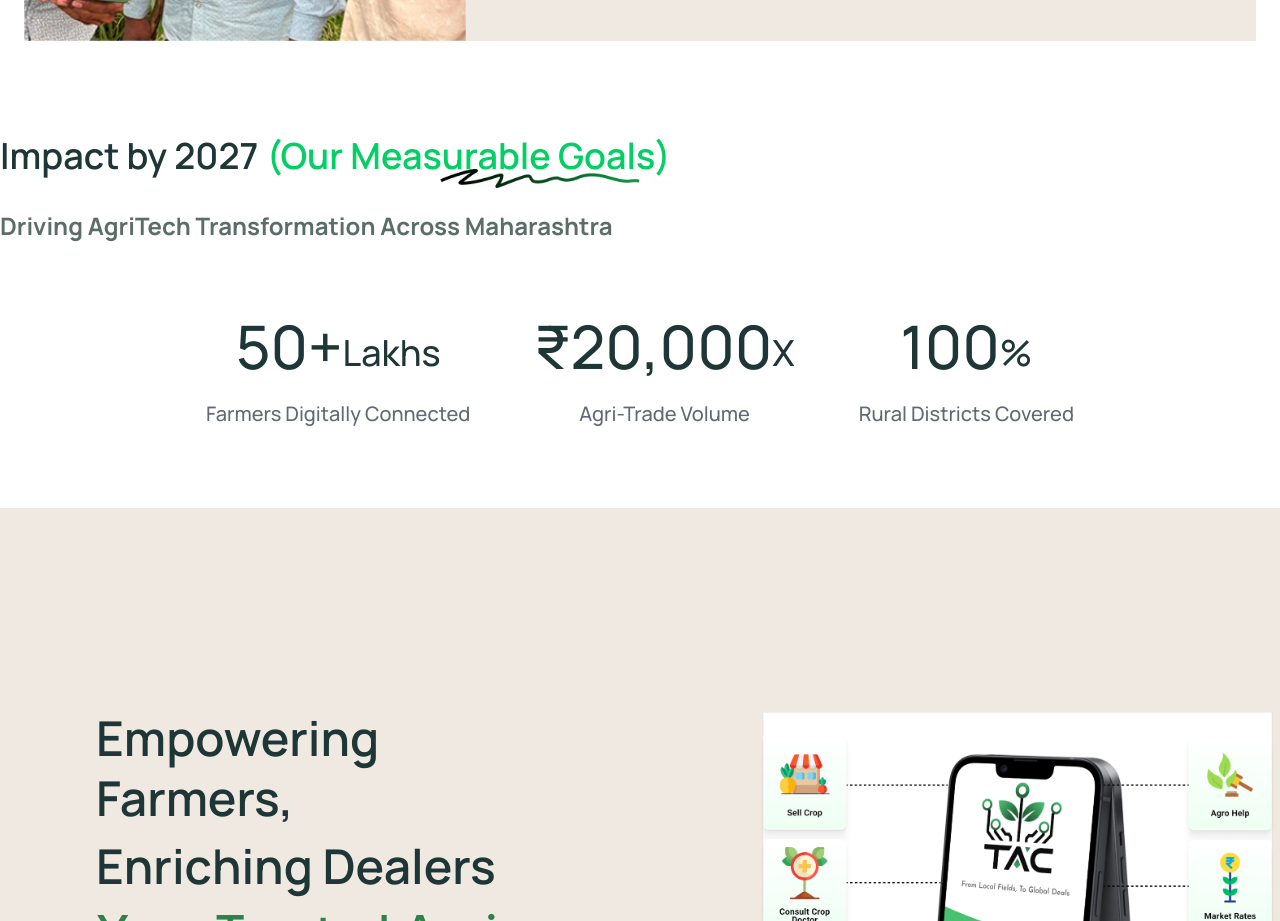
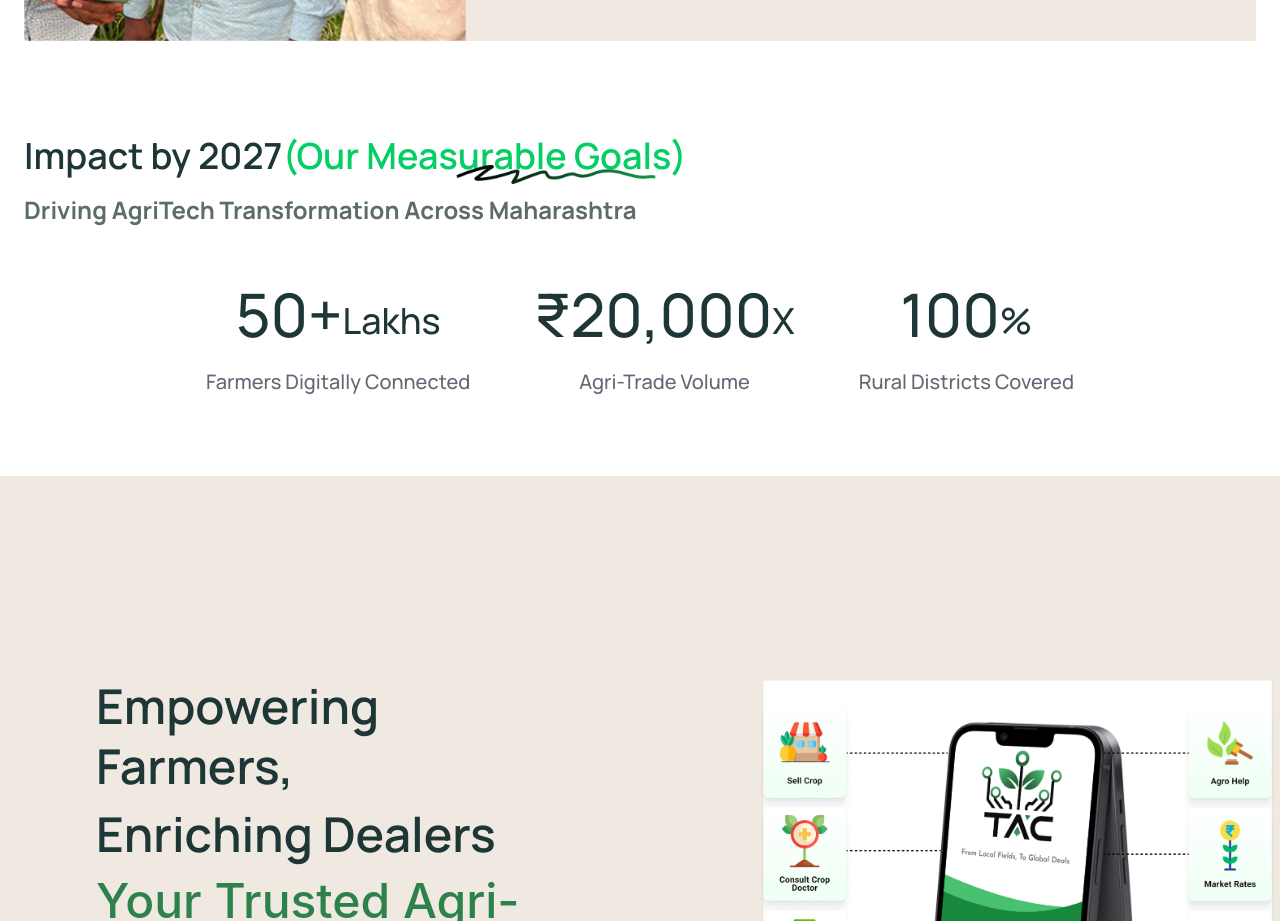
Before and after one commit to Technology-World-Creater/digital-mh-2027, a Next.js app: page /initiatives/technology-agriculture-creater in a window 1280 px wide. Shown: the part 1960-2881 px from the top of the page. Built offline with nearby package versions, Linux system fonts and the light colour scheme.

Commit message:
refactor(ui): improve layout consistency in TAC initiative pages
- Adjust container widths and margins for better responsiveness
- Consolidate flex container styles and alignment
- Fix impact section layout and text alignment

```diff
--- a/src/app/initiatives/technology-agriculture-creater/components/TACImpacts.tsx
+++ b/src/app/initiatives/technology-agriculture-creater/components/TACImpacts.tsx
@@ -4,25 +4,27 @@ import React from "react";
 const TACImpacts = () => {
   return (
     <>
-      <div className="flex flex-col gap-4 w-full max-w-7xl mx-auto px-4 sm:px-6 md:px-0 ">
-        <div className="flex flex-col sm:flex-row gap-2 text-4xl font-semibold leading-tight sm:leading-[69.19px] text-center sm:text-left relative ">
-          <div className="text-[#1E3636]">Impact by 2027</div>
-          <div className="text-[#03CF65]  ">(Our Measurable Goals)</div>
+      <div className="max-w-7xl mx-auto px-6">
+        <div className="text-4xl font-semibold leading-tight sm:leading-[69.19px] relative">
+          <div className="text-[#1E3636]">
+            Impact by 2027
+            <span className="text-[#03CF65]  ">(Our Measurable Goals)</span>
+          </div>
           <Image
             src={"/OurMeasurableGoalsLine.png"}
             width={200}
             height={2}
             alt="OurMeasurableGoalsLine"
-            className="absolute right-160 top-12"
+            className="absolute right-150 top-11"
           />
         </div>
 
-        <div className="text-[#5C6C68] text-xl sm:text-2xl font-bold leading-relaxed text-center sm:text-left ">
+        <div className="text-[#5C6C68] text-xl sm:text-2xl font-bold leading-relaxed sm:text-left ">
           Driving AgriTech Transformation Across Maharashtra
         </div>
 
-        <div className="flex flex-col md:flex-row justify-center items-center md:items-start gap-10 md:gap-16 py-12">
-          <div className="flex flex-col items-center md:items-start">
+        <div className="flex flex-col md:flex-row justify-center items-center gap-10 md:gap-16 py-12">
+          <div className="flex flex-col items-center">
             <div className="flex flex-row text-[#1E3636] text-5xl sm:text-6xl font-medium leading-tight justify-center mx-auto">
               <span>50+</span>
               <span className="text-3xl sm:text-4xl relative top-4 md:top-6 ">
@@ -34,7 +36,7 @@ const TACImpacts = () => {
             </div>
           </div>
 
-          <div className="flex flex-col items-center md:items-start">
+          <div className="flex flex-col items-center">
             <div className="flex flex-row text-[#1E3636] text-5xl sm:text-6xl font-medium leading-tight justify-center">
               <span>₹20,000</span>
               <span className="text-3xl sm:text-4xl  relative top-4 md:top-6 ">
@@ -46,7 +48,7 @@ const TACImpacts = () => {
             </div>
           </div>
 
-          <div className="flex flex-col items-center md:items-start">
+          <div className="flex flex-col items-center">
             <div className="flex flex-row text-[#1E3636] text-5xl sm:text-6xl font-medium leading-tight justify-center mx-auto">
               <span>100</span>
               <span className="text-3xl sm:text-4xl  relative top-4 md:top-6">
--- a/src/app/initiatives/technology-agriculture-creater/page.tsx
+++ b/src/app/initiatives/technology-agriculture-creater/page.tsx
@@ -21,8 +21,8 @@ const page = () => {
         description="TAC (Technology Agriculture Creater) is an AgriTech initiative under Technology World Creater (TWC), designed to digitize and modernize the agriculture ecosystem. It integrates technology, AI solutions, digital marketplaces, and financial services to empower farmers, buyers, and agri-businesses."
       />
 
-      <div className="flex flex-col max-w-7xl mx-auto ">
-        <div className="flex flex-col px-6 py-8 md:py-12 text-left">
+      <div className="flex flex-col w-full">
+        <div className="flex flex-col max-w-7xl mx-auto  px-6 py-8 md:py-12 text-left">
           <div className="flex flex-wrap text-gray-800 text-4xl font-bold mb-4 gap-2 pb-4">
             Why TAC Matters for{" "}
             <span className="text-green-500 z-50 relative">
@@ -50,17 +50,17 @@ const page = () => {
           </div>
         </div>
 
-        <div className="flex  py-4">
+        <div className="max-w-7xl mx-auto py-4">
           <TACFeatures1 />
         </div>
 
-        <div className="flex  py-4">
+        <div className="max-w-7xl mx-auto py-4">
           <TACFeatures2 />
         </div>
-        <div className="flex py-4">
+        <div className="py-4">
           <TACImpacts />
         </div>
-        <div className="flex  py-4">
+        <div className="py-4">
           <TACAppDetails />
         </div>
         <div className="flex mx-auto py-2">
```
